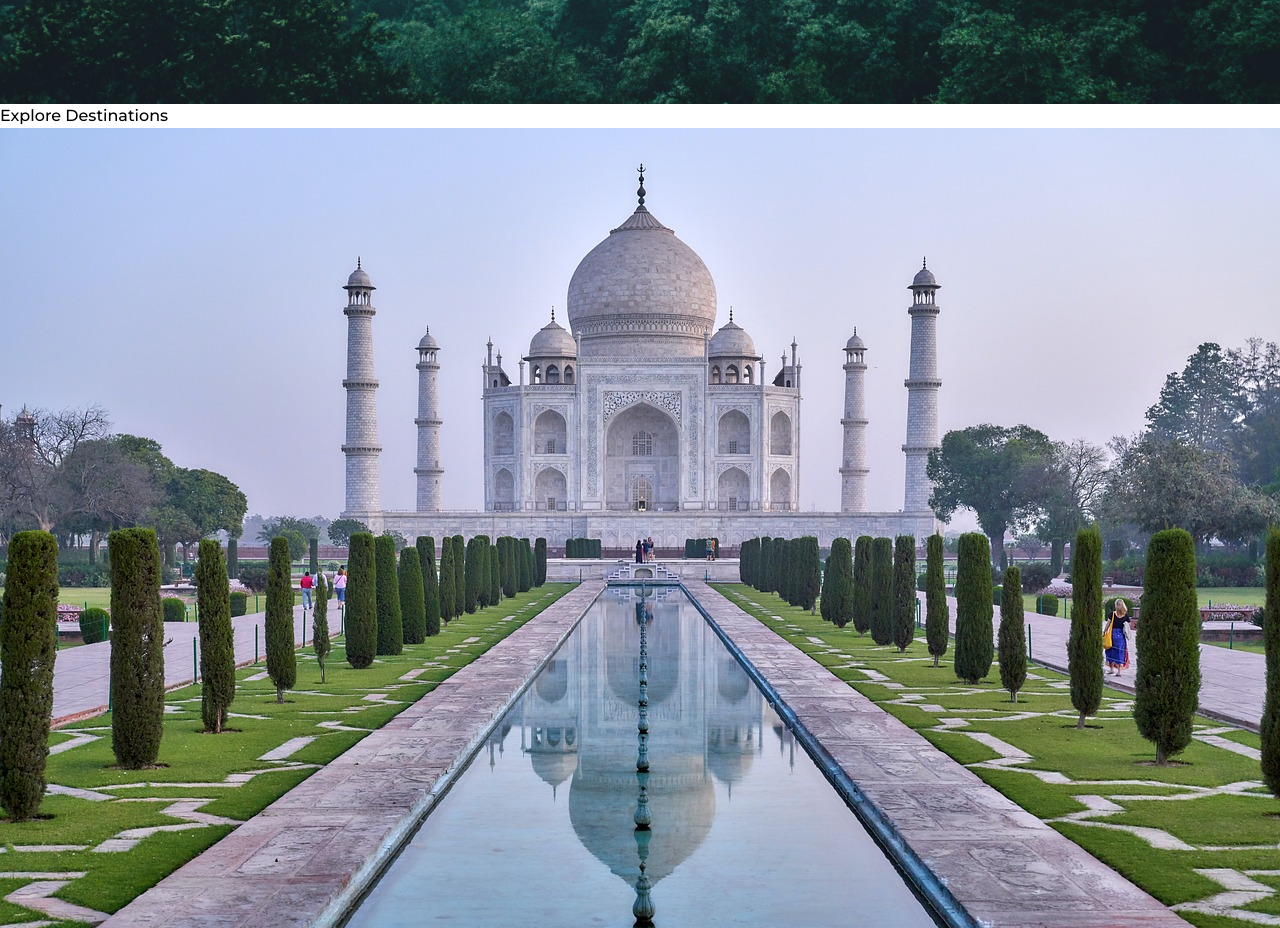
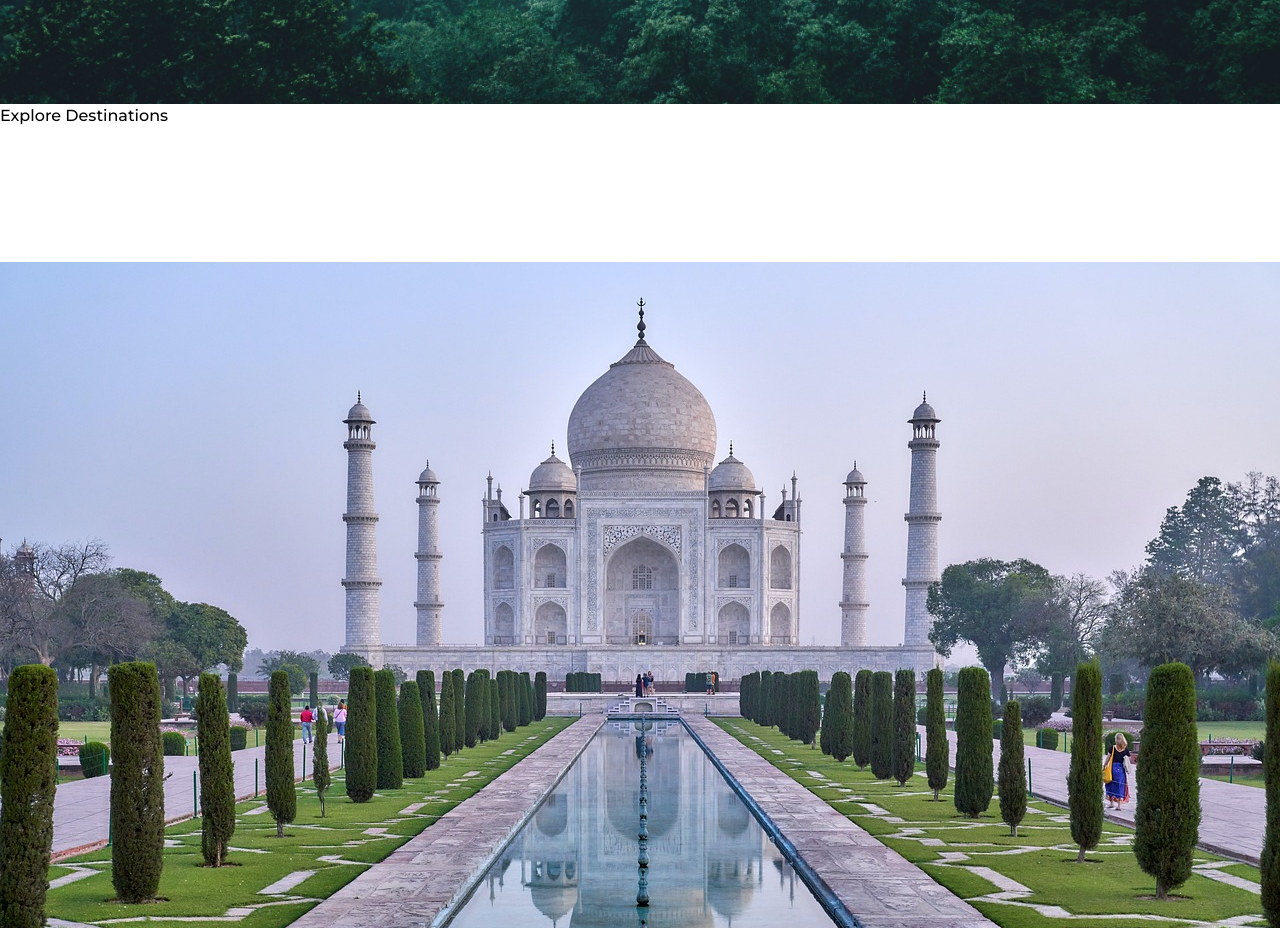
Before and after one commit to AdityaAnandCodes/TravelNest, a React (Vite) app: page /destinations in a window 1280 px wide. Shown: the part 840-1768 px from the top of the page. Built offline with nearby package versions, Linux system fonts and the light colour scheme.

Commit message:
destinations update

```diff
--- a/src/pages/Destinations.jsx
+++ b/src/pages/Destinations.jsx
@@ -14,6 +14,55 @@ const Destinations = () => {
         <h1 className="absolute top-1/2 left-1/2 transform -translate-x-1/2 -translate-y-1/2 text-white text-4xl font-bold">
           Explore Destinations
         </h1>
+        <div className="absolute animate-bounce">
+          <svg
+            width="134px"
+            height="134px"
+            viewBox="-2.88 -2.88 37.76 37.76"
+            version="1.1"
+            xmlns="http://www.w3.org/2000/svg"
+            xmlns:xlink="http://www.w3.org/1999/xlink"
+            xmlns:sketch="http://www.bohemiancoding.com/sketch/ns"
+            fill="#ff0000"
+            stroke="#ff0000"
+          >
+            <g id="SVGRepo_bgCarrier" stroke-width="0"></g>
+            <g
+              id="SVGRepo_tracerCarrier"
+              stroke-linecap="round"
+              stroke-linejoin="round"
+            ></g>
+            <g id="SVGRepo_iconCarrier">
+              {" "}
+              <title>arrow-down-circle</title>{" "}
+              <desc>Created with Sketch Beta.</desc> <defs> </defs>{" "}
+              <g
+                id="Page-1"
+                stroke-width="0.00032"
+                fill="none"
+                fill-rule="evenodd"
+                sketch:type="MSPage"
+              >
+                {" "}
+                <g
+                  id="Icon-Set-Filled"
+                  sketch:type="MSLayerGroup"
+                  transform="translate(-414.000000, -1089.000000)"
+                  fill="#ffffff"
+                >
+                  {" "}
+                  <path
+                    d="M436.535,1105.88 L430.879,1111.54 C430.639,1111.78 430.311,1111.85 430,1111.79 C429.689,1111.85 429.361,1111.78 429.121,1111.54 L423.465,1105.88 C423.074,1105.49 423.074,1104.86 423.465,1104.46 C423.855,1104.07 424.488,1104.07 424.879,1104.46 L429,1108.59 L429,1098 C429,1097.45 429.448,1097 430,1097 C430.553,1097 431,1097.45 431,1098 L431,1108.59 L435.121,1104.46 C435.512,1104.07 436.146,1104.07 436.535,1104.46 C436.926,1104.86 436.926,1105.49 436.535,1105.88 L436.535,1105.88 Z M430,1089 C421.163,1089 414,1096.16 414,1105 C414,1113.84 421.163,1121 430,1121 C438.837,1121 446,1113.84 446,1105 C446,1096.16 438.837,1089 430,1089 L430,1089 Z"
+                    id="arrow-down-circle"
+                    sketch:type="MSShapeGroup"
+                  >
+                    {" "}
+                  </path>{" "}
+                </g>{" "}
+              </g>{" "}
+            </g>
+          </svg>
+        </div>
       </div>
 
       <div className="grid grid-cols-1 sm:grid-cols-2 md:grid-cols-3 gap-6 mt-8 p-8">
```
